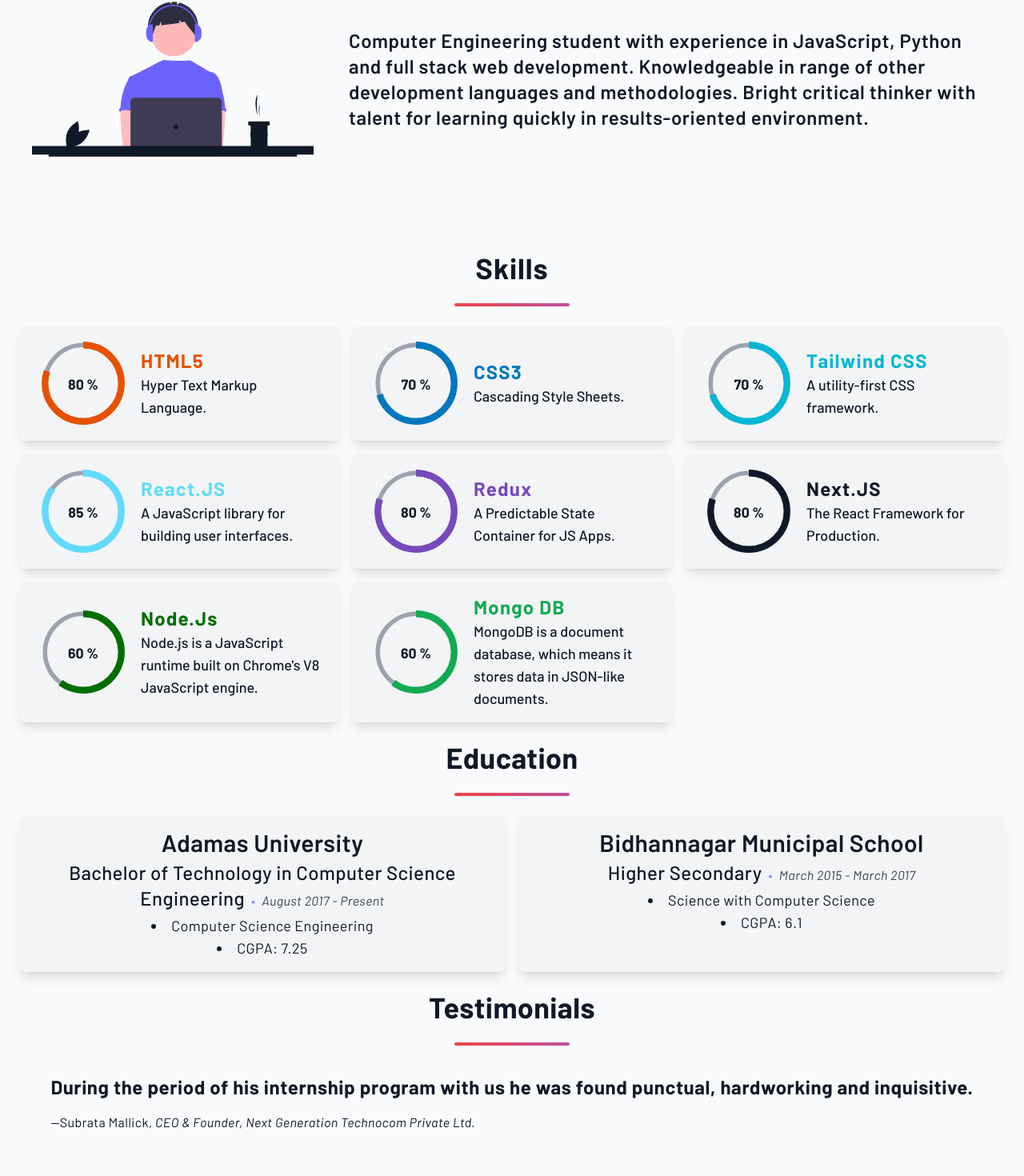
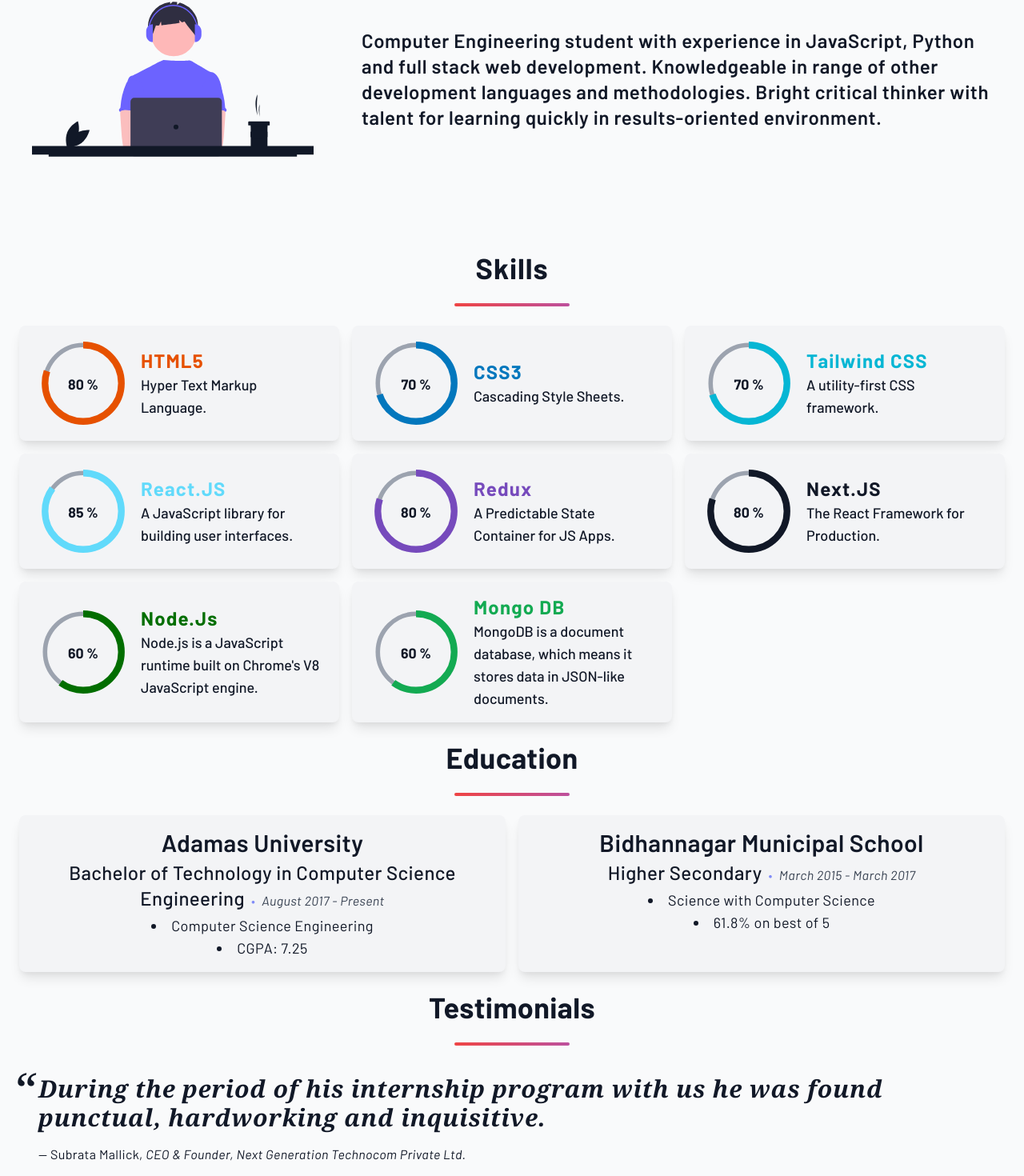
Before and after one commit to DawnMD/blog-next, a Next.js app: page / in a window 1280 px wide. Shown: the part 1045-2515 px from the top of the page at 80% size. Built offline with nearby package versions, Linux system fonts and the light colour scheme; what @tailwindcss/typography would draw is missing.

Commit message:
minor improvement on testimonials

```diff
--- a/components/Portfolio/About.jsx
+++ b/components/Portfolio/About.jsx
@@ -3,7 +3,7 @@
 const About = () => {
 	return (
 		<Section title='About'>
-			<div className='flex flex-col items-center justify-center gap-4 md:flex-row'>
+			<div className='flex flex-col items-center justify-center w-full gap-4 md:gap-8 lg:justify-evenly md:flex-row'>
 				<div>
 					<SvgAbout />
 				</div>
--- a/components/Portfolio/Education.jsx
+++ b/components/Portfolio/Education.jsx
@@ -12,7 +12,7 @@
 			degree: 'Higher Secondary',
 			duration: 'March 2015 - March 2017',
 			descp: 'Science with Computer Science',
-			outcome: 'CGPA: 6.1',
+			outcome: '61.8% on best of 5',
 		},
 	];
 	return (
--- a/components/Portfolio/Testimonials.jsx
+++ b/components/Portfolio/Testimonials.jsx
@@ -2,15 +2,15 @@
 const Testimonials = (props) => {
 	return (
 		<Section title='Testimonials'>
-			<figure className='flex flex-col gap-4 px-6 py-3'>
-				<blockquote className=''>
-					<p className='text-2xl font-bold tracking-wide'>
+			<figure className='relative flex flex-col gap-4 px-6 py-3'>
+				<blockquote className='font-serif italic before:absolute before:top-0 before:-left-2 before:text-6xl before:content-quote'>
+					<p className='text-3xl font-bold tracking-wide max-w-7xl'>
 						During the period of his internship program with us he was found
 						punctual, hardworking and inquisitive.
 					</p>
 				</blockquote>
 				<figcaption>
-					—Subrata Mallick,
+					— Subrata Mallick,
 					<cite> CEO & Founder, Next Generation Technocom Private Ltd.</cite>
 				</figcaption>
 			</figure>
--- a/tailwind.config.js
+++ b/tailwind.config.js
@@ -5,6 +5,9 @@
 	darkMode: 'class', // or 'media' or 'class'
 	theme: {
 		extend: {
+			content: {
+				quote: "'“'",
+			},
 			fontFamily: {
 				sans: ["'Barlow'", ...defaultFonts.fontFamily.sans],
 			},
```
